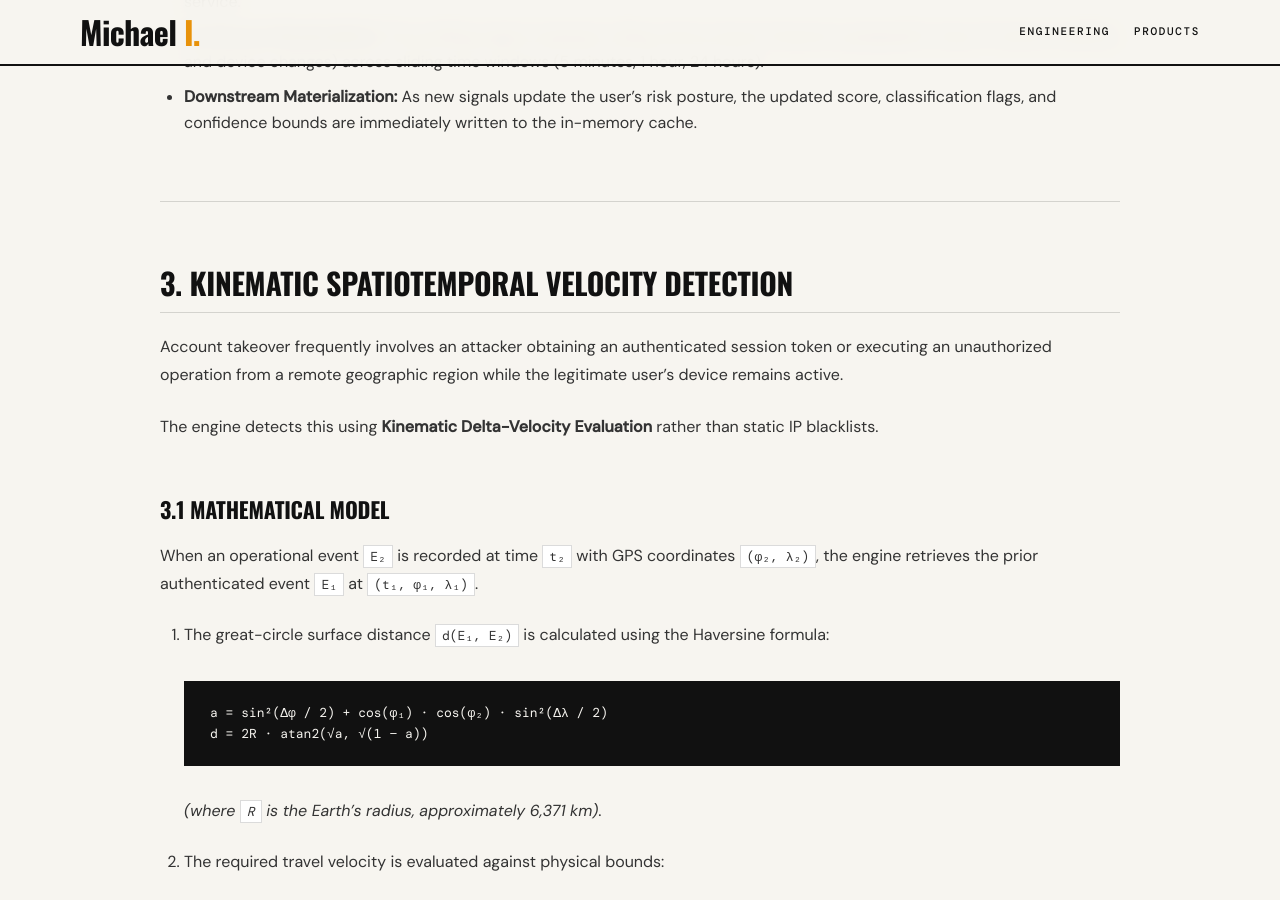
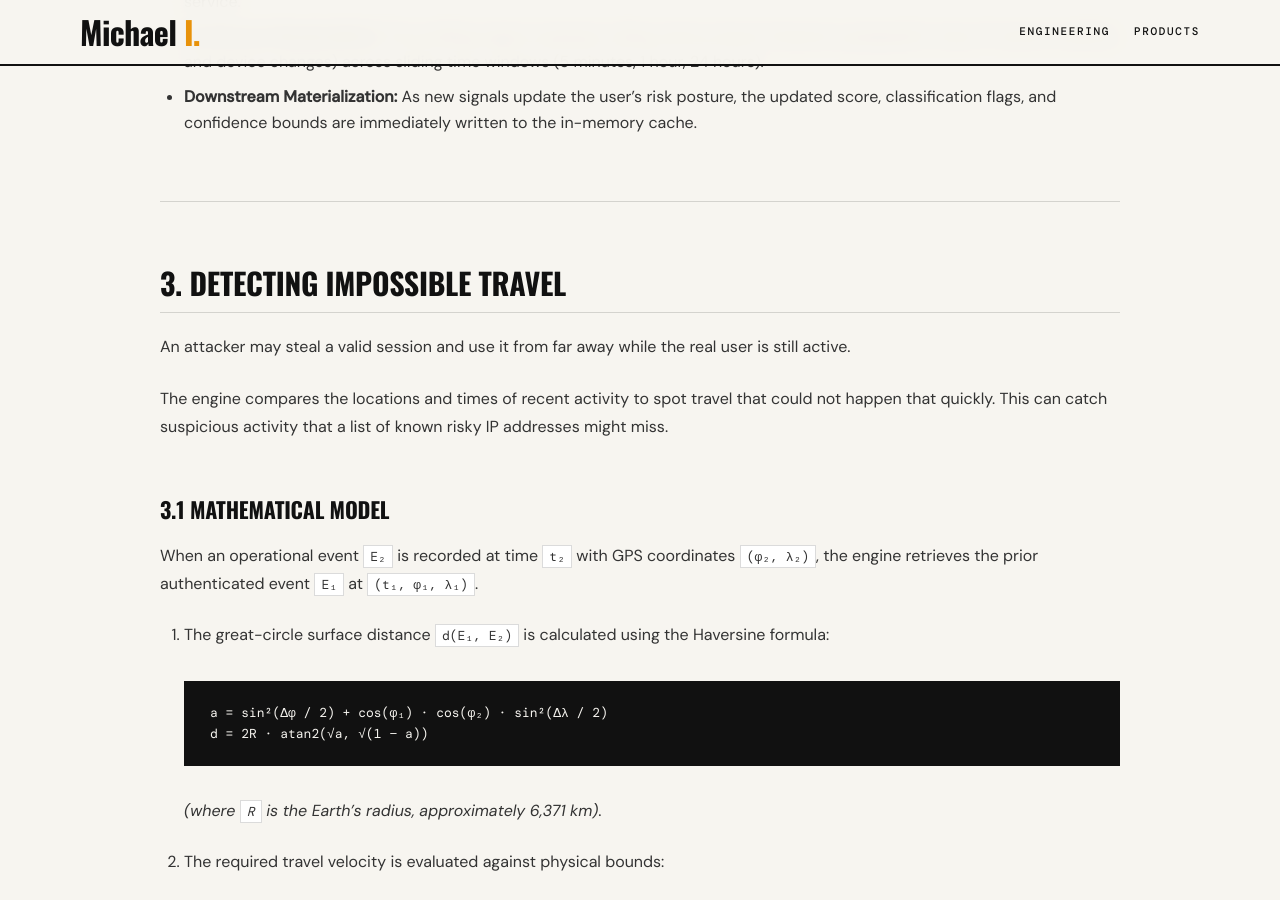
Before and after one commit to clrzr/clrzr.github.io, a Jekyll site: the page built from _case_studies/fraud.md, in a window 1280 px wide and 900 px high, scrolled down 2295 px. Built offline with Jekyll 4.4.1, drawn with Linux system fonts in a browser that asks for light colours; some web fonts are replaced.

Commit message:
Refine homepage and fraud copy
Co-authored-by: Copilot App <223556219+Copilot@users.noreply.github.com>

```diff
--- a/_case_studies/fraud.md
+++ b/_case_studies/fraud.md
@@ -86,11 +86,11 @@ Key: user_id | score, flags, ttl")]
 
 ---
 
-## 3. Kinematic Spatiotemporal Velocity Detection
+## 3. Detecting Impossible Travel
 
-Account takeover frequently involves an attacker obtaining an authenticated session token or executing an unauthorized operation from a remote geographic region while the legitimate user's device remains active.
+An attacker may steal a valid session and use it from far away while the real user is still active.
 
-The engine detects this using **Kinematic Delta-Velocity Evaluation** rather than static IP blacklists.
+The engine compares the locations and times of recent activity to spot travel that could not happen that quickly. This can catch suspicious activity that a list of known risky IP addresses might miss.
 
 ### 3.1 Mathematical Model
 
--- a/index.html
+++ b/index.html
@@ -1,7 +1,7 @@
 ---
 layout: base
 title: "Michael Ikirodah"
-description: "Solving complex problems from first principles and surfacing them as simple, dependable outputs."
+description: "I like making things and then making them work well."
 ---
 
 <style>
@@ -227,7 +227,7 @@ description: "Solving complex problems from first principles and surfacing them
     <div>
       <h1 class="about-title">Michael<br>Ikirodah</h1>
       <p class="about-lead">
-        Solving complex problems from first principles and surfacing them as simple, dependable outputs.
+        I like making things and then making them work well.
       </p>
       <div class="contact-links">
         <a href="https://github.com/clrzr" target="_blank" rel="noopener">GitHub</a>
```
